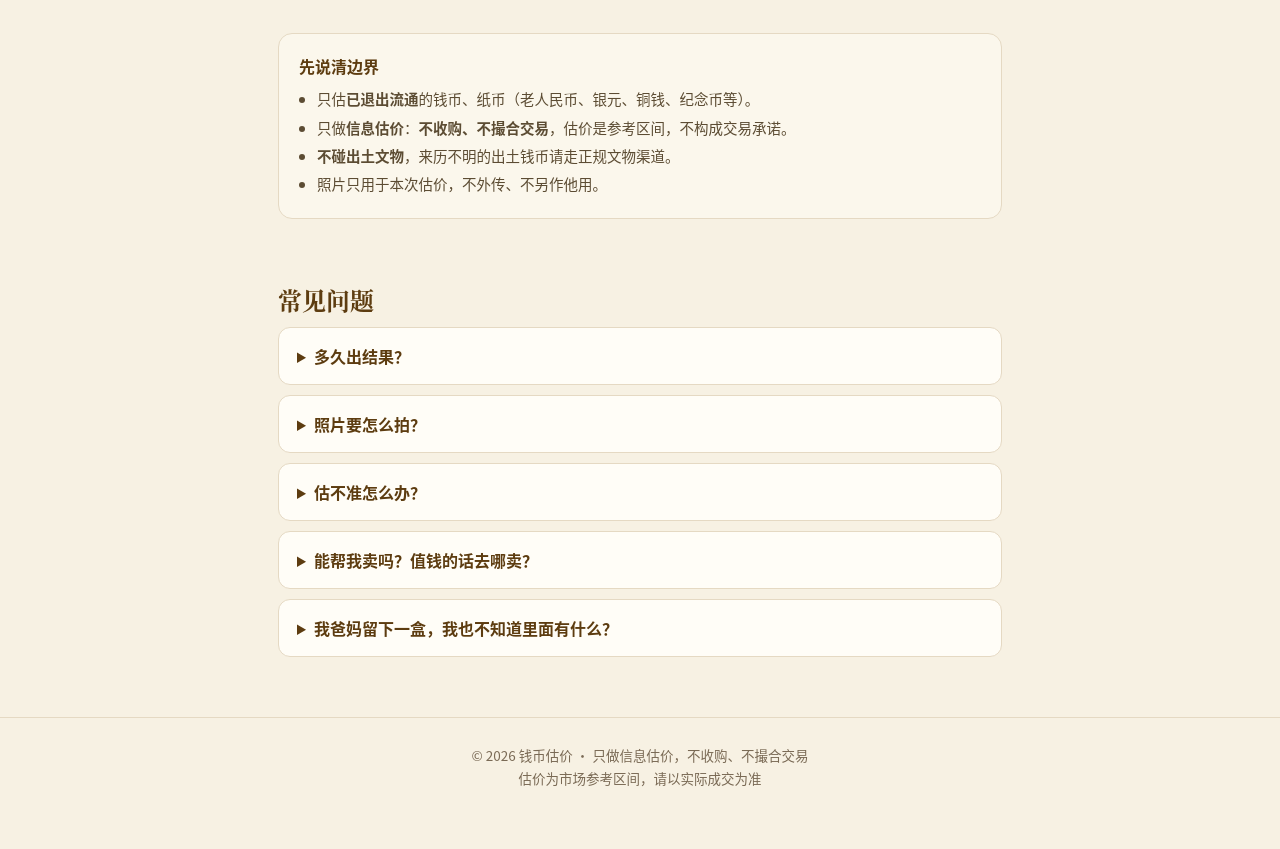
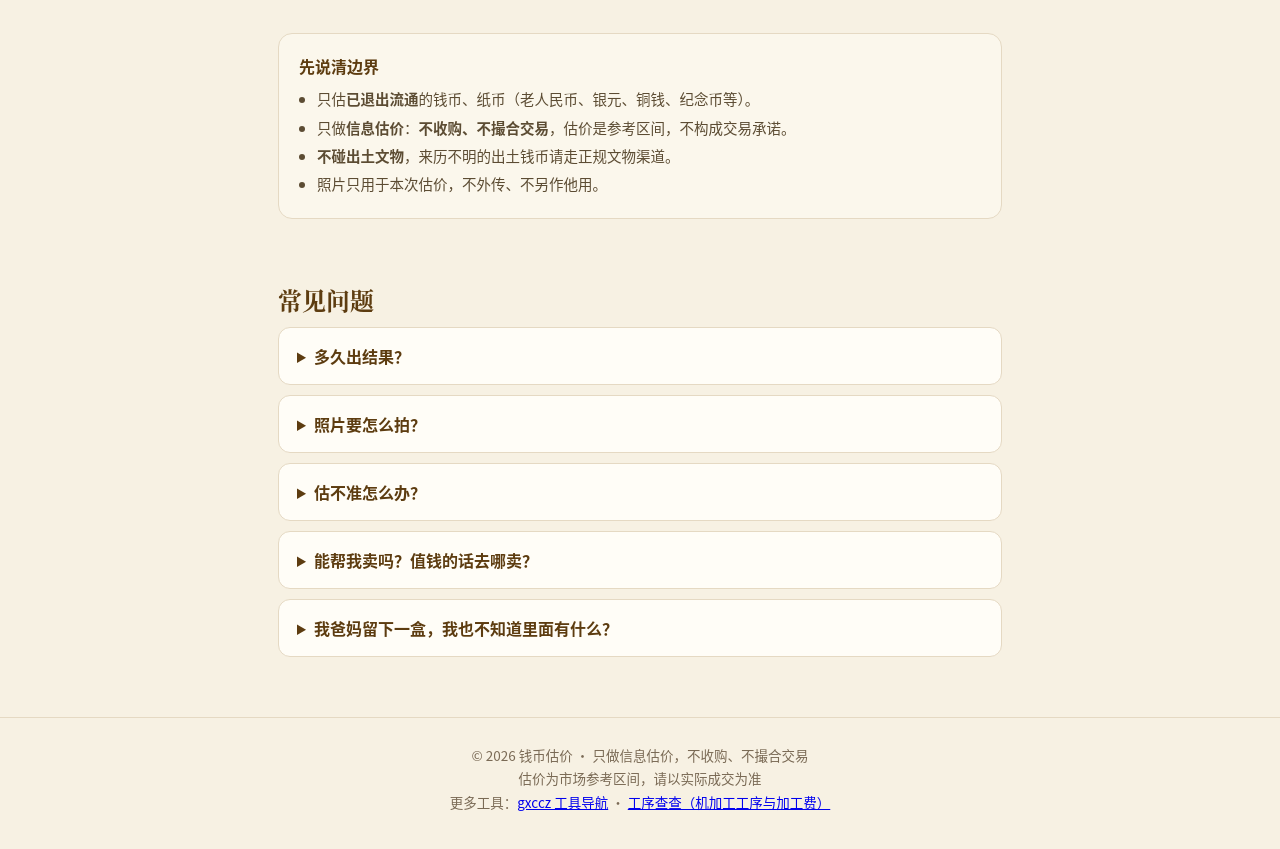
Before and after one commit to hu3075559-ai/coin-value, a plain HTML site: page public/index.html in a window 1280 px wide. Shown: the part 2956-3805 px from the top of the page. Before the commit the page ends 3781 px from the top, so only its background shows below. Drawn offline with Linux system fonts and the light colour scheme.

Commit message:
cross-promo: footer links to gxccz hub + gongxu (2026-11-13)

```diff
--- a/public/index.html
+++ b/public/index.html
@@ -229,7 +229,8 @@ gtag('config', 'G-8V0PH2T0E3');
 
 <footer class="site"><div class="wrap">
   © 2026 钱币估价 · 只做信息估价，不收购、不撮合交易<br>
-  估价为市场参考区间，请以实际成交为准
+  估价为市场参考区间，请以实际成交为准<br>
+  更多工具：<a href="https://gxccz.com/">gxccz 工具导航</a> · <a href="https://gxccz.pages.dev/">工序查查（机加工工序与加工费）</a>
 </div></footer>
 
 <script>
```
